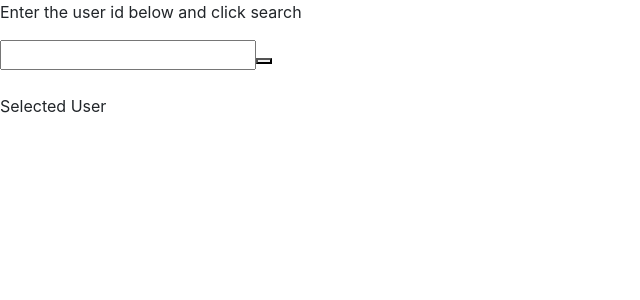
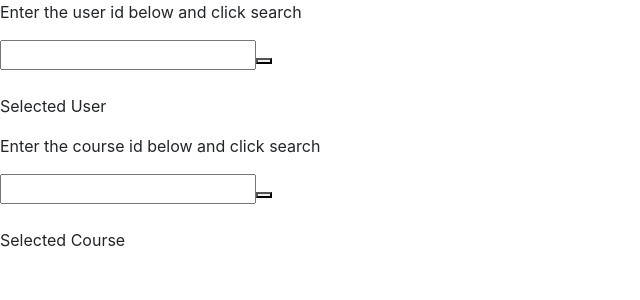
Before and after one commit to ryanslevin/eReg, a React (Create React App) app in the folder front-end/react-app/: page / in a window 1280 px wide. Shown: the top 300 px of the page, without its empty margins (0-640 px from the left). Built offline with nearby package versions, Linux system fonts and the light colour scheme.

Commit message:
Added Course component, added ability to search for and display course

```diff
--- a/front-end/react-app/src/App.js
+++ b/front-end/react-app/src/App.js
@@ -1,5 +1,6 @@
 import React, { Component } from 'react'
 import User from './Components/User/User'
+import Course from './Components/Course/Course'
 import './App.css'
 
 class App extends Component {
@@ -7,7 +8,10 @@ class App extends Component {
   state = {
     userSearchId: null,
     user: null,
-    userFound: false
+    userFound: false,
+    courseSearchId: null,
+    course: null,
+    courseFound: false
   }
 
   searchUser = () => {
@@ -19,8 +23,23 @@ class App extends Component {
       .catch(console.log)
   }
 
-  handleSearchChange(event) {
+  searchCourse = () => {
+    fetch('http://localhost:8080/api/course?id=' + this.state.courseSearchId)
+      .then(res => res.json())
+      .then((data) => {
+        this.setState({ course: data, courseFound: true })
+      })
+      .catch(console.log)
+  }
+
+
+
+  handleUserSearchChange(event) {
     this.setState({ userSearchId: event.target.value })
+  }
+
+  handleCourseSearchChange(event) {
+    this.setState({ courseSearchId: event.target.value })
   }
 
 
@@ -33,17 +52,32 @@ class App extends Component {
       theUser = (<User userData={this.state.user} />);
     }
 
+    let theCourse = null;
+
+    if (this.state.courseFound) {
+      console.log(this.state.course)
+      theCourse = (<Course courseData={this.state.course} />);
+    }
+
     return (
       <div>
         <div>
           <p>Enter the user id below and click search</p>
-          <input type="text" name="id" onChange={(event) => this.handleSearchChange(event)} />
+          <input type="text" name="userId" onChange={(event) => this.handleUserSearchChange(event)} />
           <button value="Search" onClick={(event) => this.searchUser(event)} />
           <br/>
           <br/>
           <p>Selected User</p>
           {theUser}
-
+        </div>
+        <div>
+          <p>Enter the course id below and click search</p>
+          <input type="text" name="courseId" onChange={(event) => this.handleCourseSearchChange(event)} />
+          <button value="Search" onClick={(event) => this.searchCourse(event)} />
+          <br/>
+          <br/>
+          <p>Selected Course</p>
+          {theCourse}
         </div>
       </div>
 
--- /dev/null
+++ b/front-end/react-app/src/Components/Course/Course.js
@@ -0,0 +1,22 @@
+import React from 'react';
+
+function Course(props) {
+
+
+    const style = {
+        width: '200px',
+        border: '2px solid black',
+        shadow: '2px 2px black',
+        padding: '10px',
+        margin: '15px'
+    }
+
+    return (
+        <div style={style}>
+            <p>{'CourseID: '+props.courseData.id}</p>
+            <p>{'Course Name: '+props.courseData.name}</p>
+        </div>
+    )
+}
+
+export default Course;
```
